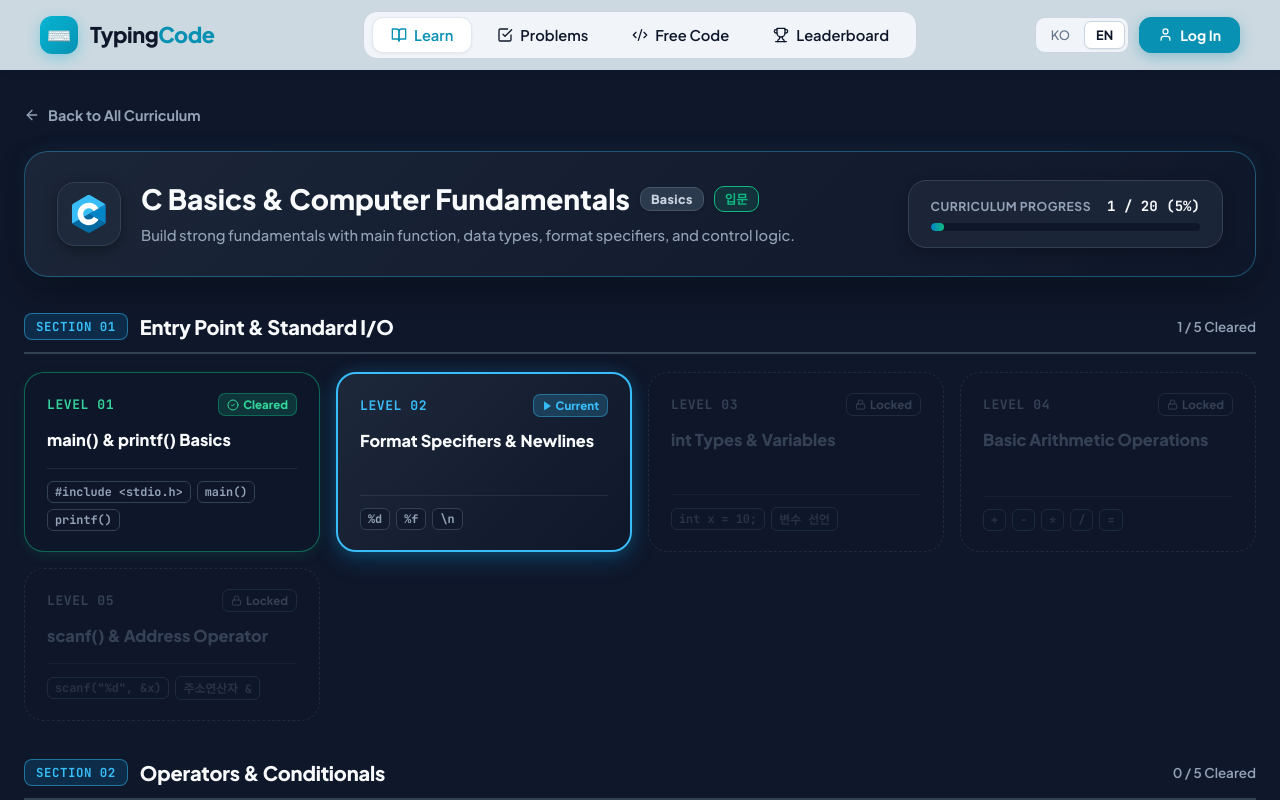
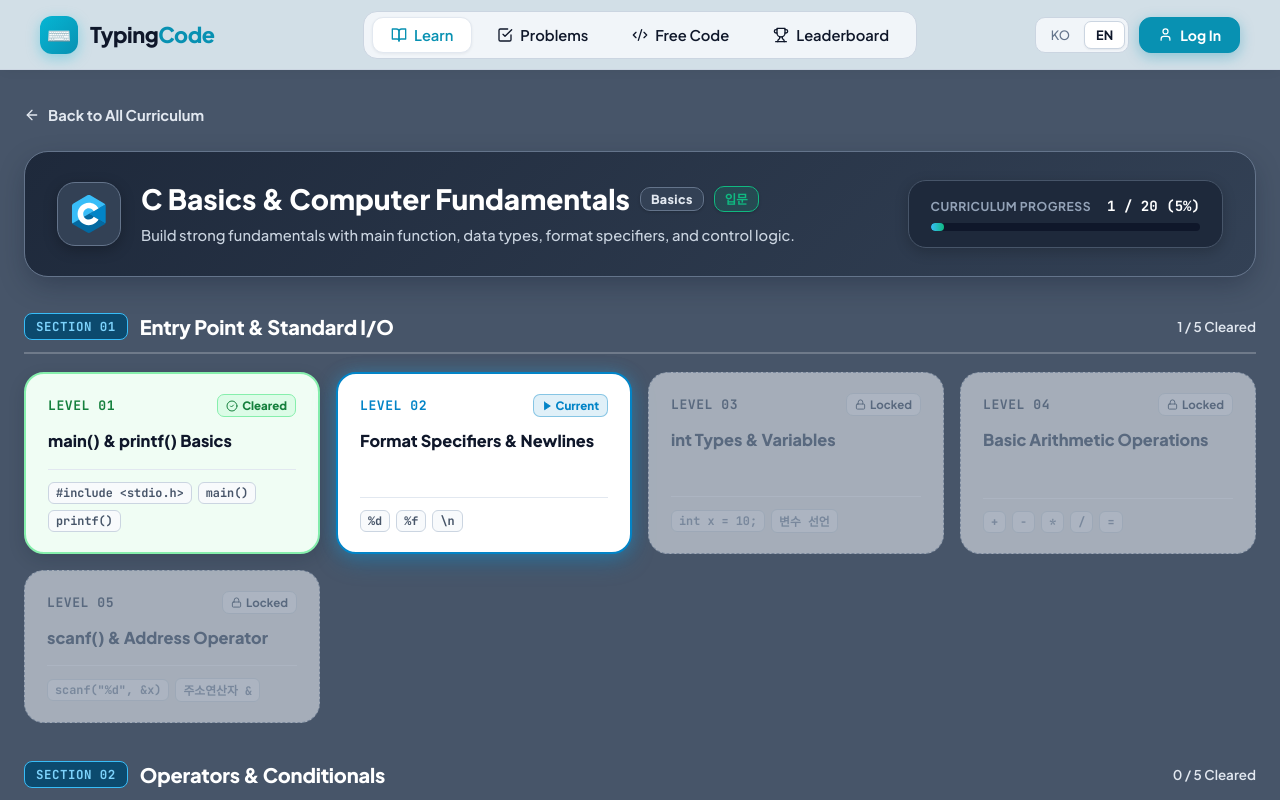
Before and after one commit to iurazilland/TypingCodeV2, a Next.js app: page /practice/c in a window 1280 px wide. Shown: the top 800 px of the page. Built offline with nearby package versions, Linux system fonts and the light colour scheme.

Commit message:
style(practice): apply steel cool-gray (#475569) mid-tone theme with crisp white cards

```diff
--- a/src/app/practice/[language]/page.tsx
+++ b/src/app/practice/[language]/page.tsx
@@ -124,9 +124,9 @@ export default function StageSelectPage({ params }: StageSelectPageProps) {
     }
   }, [rawLang]);
 
-  // Dynamic deep slate navy body background for bridge theme between languages (light) and practice (dark)
+  // Dynamic Steel Cool-Gray (#475569) body background - True mid-tone between light (#e2eff6) and dark (#0e121a)
   useEffect(() => {
-    document.body.style.backgroundColor = '#0f172a';
+    document.body.style.backgroundColor = '#475569';
     return () => {
       document.body.style.backgroundColor = '';
     };
@@ -157,14 +157,14 @@ export default function StageSelectPage({ params }: StageSelectPageProps) {
             display: 'inline-flex',
             alignItems: 'center',
             gap: '8px',
-            color: '#94a3b8',
-            fontSize: '0.9rem',
+            color: '#e2e8f0',
+            fontSize: '0.92rem',
             fontWeight: 700,
             transition: 'color 0.15s ease',
             textDecoration: 'none',
           }}
           onMouseEnter={(e) => (e.currentTarget.style.color = '#38bdf8')}
-          onMouseLeave={(e) => (e.currentTarget.style.color = '#94a3b8')}
+          onMouseLeave={(e) => (e.currentTarget.style.color = '#e2e8f0')}
         >
           <ArrowLeft size={16} />
           <span>{isEn ? 'Back to All Curriculum' : '전체 언어 학습과정으로 돌아가기'}</span>
@@ -176,9 +176,9 @@ export default function StageSelectPage({ params }: StageSelectPageProps) {
         style={{
           padding: '28px 32px',
           borderRadius: '24px',
-          background: 'linear-gradient(135deg, rgba(30, 41, 59, 0.85) 0%, rgba(15, 23, 42, 0.95) 100%)',
-          border: '1.5px solid rgba(56, 189, 248, 0.35)',
-          boxShadow: '0 12px 32px -4px rgba(0, 0, 0, 0.45), 0 0 24px -4px rgba(56, 189, 248, 0.12)',
+          background: 'linear-gradient(135deg, #1e293b 0%, #334155 100%)',
+          border: '1.5px solid #64748b',
+          boxShadow: '0 10px 28px -4px rgba(15, 23, 42, 0.35)',
           marginBottom: '36px',
           display: 'flex',
           justifyContent: 'space-between',
@@ -194,12 +194,12 @@ export default function StageSelectPage({ params }: StageSelectPageProps) {
               width: '64px',
               height: '64px',
               borderRadius: '18px',
-              background: '#1e293b',
-              border: '1.5px solid #334155',
+              background: '#334155',
+              border: '1.5px solid #64748b',
               display: 'flex',
               alignItems: 'center',
               justifyContent: 'center',
-              boxShadow: '0 4px 14px rgba(0, 0, 0, 0.35)',
+              boxShadow: '0 4px 14px rgba(0, 0, 0, 0.25)',
               flexShrink: 0,
             }}
           >
@@ -208,16 +208,16 @@ export default function StageSelectPage({ params }: StageSelectPageProps) {
 
           <div style={{ flex: 1, minWidth: 0 }}>
             <div style={{ display: 'flex', alignItems: 'center', gap: '10px', marginBottom: '8px', flexWrap: 'wrap' }}>
-              <h1 style={{ fontSize: 'clamp(1.3rem, 2.2vw, 1.75rem)', fontWeight: 800, color: '#f8fafc', margin: 0 }}>
+              <h1 style={{ fontSize: 'clamp(1.3rem, 2.2vw, 1.75rem)', fontWeight: 800, color: '#ffffff', margin: 0 }}>
                 {isEn ? matchedModule.title_en : matchedModule.title_ko}
               </h1>
               <span
                 style={{
                   padding: '3px 10px',
                   borderRadius: '10px',
-                  background: 'rgba(51, 65, 85, 0.8)',
-                  color: '#cbd5e1',
-                  border: '1px solid #475569',
+                  background: '#334155',
+                  color: '#e2e8f0',
+                  border: '1px solid #64748b',
                   fontSize: '0.78rem',
                   fontWeight: 800,
                   letterSpacing: '0.03em',
@@ -230,7 +230,7 @@ export default function StageSelectPage({ params }: StageSelectPageProps) {
                 style={{
                   padding: '3px 10px',
                   borderRadius: '10px',
-                  background: `${matchedModule.difficultyColor || '#10b981'}22`,
+                  background: `${matchedModule.difficultyColor || '#10b981'}25`,
                   color: matchedModule.difficultyColor || '#10b981',
                   border: `1.5px solid ${matchedModule.difficultyColor || '#10b981'}`,
                   fontSize: '0.78rem',
@@ -242,7 +242,7 @@ export default function StageSelectPage({ params }: StageSelectPageProps) {
               </span>
             </div>
             <p style={{
-              color: '#94a3b8',
+              color: '#cbd5e1',
               fontSize: '0.92rem',
               lineHeight: 1.55,
               margin: 0,
@@ -257,11 +257,11 @@ export default function StageSelectPage({ params }: StageSelectPageProps) {
         {/* Right: Progress Meter */}
         <div
           style={{
-            background: 'rgba(30, 41, 59, 0.8)',
+            background: '#1e293b',
             padding: '16px 22px',
             borderRadius: '18px',
-            border: '1.5px solid #334155',
-            boxShadow: '0 4px 14px rgba(0, 0, 0, 0.25)',
+            border: '1.5px solid #475569',
+            boxShadow: '0 4px 14px rgba(0, 0, 0, 0.2)',
             flexShrink: 0,
             minWidth: '220px',
           }}
@@ -270,7 +270,7 @@ export default function StageSelectPage({ params }: StageSelectPageProps) {
             <span style={{ fontSize: '0.76rem', color: '#94a3b8', fontWeight: 700, letterSpacing: '0.04em' }}>
               {isEn ? 'CURRICULUM PROGRESS' : '학습 달성률'}
             </span>
-            <span style={{ fontSize: '0.88rem', color: '#f8fafc', fontWeight: 800, fontFamily: 'var(--font-mono)' }}>
+            <span style={{ fontSize: '0.88rem', color: '#ffffff', fontWeight: 800, fontFamily: 'var(--font-mono)' }}>
               {clearedCount} / {totalLevelsCount} ({progressPercent}%)
             </span>
           </div>
@@ -279,7 +279,7 @@ export default function StageSelectPage({ params }: StageSelectPageProps) {
               style={{
                 width: `${progressPercent}%`,
                 height: '100%',
-                background: progressPercent === 100 ? '#10b981' : 'linear-gradient(90deg, #0284c7, #10b981)',
+                background: progressPercent === 100 ? '#10b981' : 'linear-gradient(90deg, #38bdf8, #10b981)',
                 borderRadius: '4px',
                 transition: 'width 0.3s ease',
               }}
@@ -304,7 +304,7 @@ export default function StageSelectPage({ params }: StageSelectPageProps) {
                   justifyContent: 'space-between',
                   marginBottom: '18px',
                   paddingBottom: '12px',
-                  borderBottom: '2px solid #334155',
+                  borderBottom: '2px solid rgba(255, 255, 255, 0.22)',
                   flexWrap: 'wrap',
                   gap: '12px',
                 }}
@@ -314,9 +314,9 @@ export default function StageSelectPage({ params }: StageSelectPageProps) {
                     style={{
                       padding: '4px 11px',
                       borderRadius: '8px',
-                      background: isSectionComplete ? 'rgba(16, 185, 129, 0.2)' : 'rgba(2, 132, 199, 0.2)',
-                      color: isSectionComplete ? '#34d399' : '#38bdf8',
-                      border: `1.5px solid ${isSectionComplete ? 'rgba(16, 185, 129, 0.5)' : 'rgba(56, 189, 248, 0.5)'}`,
+                      background: isSectionComplete ? '#064e3b' : '#0c4a6e',
+                      color: isSectionComplete ? '#6ee7b7' : '#7dd3fc',
+                      border: `1.5px solid ${isSectionComplete ? '#10b981' : '#38bdf8'}`,
                       fontFamily: 'var(--font-mono)',
                       fontSize: '0.78rem',
                       fontWeight: 800,
@@ -325,19 +325,19 @@ export default function StageSelectPage({ params }: StageSelectPageProps) {
                   >
                     SECTION 0{section.sectionNumber}
                   </span>
-                  <h2 style={{ fontSize: '1.25rem', fontWeight: 800, color: '#f8fafc', margin: 0, letterSpacing: '-0.01em' }}>
+                  <h2 style={{ fontSize: '1.25rem', fontWeight: 800, color: '#ffffff', margin: 0, letterSpacing: '-0.01em' }}>
                     {isEn ? section.title_en : section.title_ko}
                   </h2>
                 </div>
 
                 <div style={{ display: 'flex', alignItems: 'center', gap: '6px', fontSize: '0.84rem' }}>
                   {isSectionComplete ? (
-                    <span style={{ color: '#34d399', fontWeight: 700, display: 'inline-flex', alignItems: 'center', gap: '5px' }}>
+                    <span style={{ color: '#6ee7b7', fontWeight: 700, display: 'inline-flex', alignItems: 'center', gap: '5px' }}>
                       <CheckCircle2 size={15} />
                       <span>{isEn ? 'Section Complete' : '섹션 완료'}</span>
                     </span>
                   ) : (
-                    <span style={{ color: '#94a3b8', fontWeight: 600 }}>
+                    <span style={{ color: '#e2e8f0', fontWeight: 600 }}>
                       {sectionClearedCount} / {section.levels.length} {isEn ? 'Cleared' : '완료'}
                     </span>
                   )}
@@ -377,34 +377,34 @@ export default function StageSelectPage({ params }: StageSelectPageProps) {
                         padding: '20px 22px',
                         borderRadius: '20px',
                         textDecoration: 'none',
-                        opacity: isLocked ? 0.45 : 1,
+                        opacity: isLocked ? 0.65 : 1,
                         background: isHovered && !isLocked
-                          ? '#1e293b'
+                          ? '#ffffff'
                           : isCleared
-                          ? 'rgba(15, 23, 42, 0.75)'
+                          ? '#f0fdf4'
                           : isCurrent
-                          ? 'linear-gradient(135deg, rgba(30, 41, 59, 0.95) 0%, rgba(15, 23, 42, 0.95) 100%)'
+                          ? '#ffffff'
                           : isLocked
-                          ? 'rgba(15, 23, 42, 0.4)'
-                          : '#1e293b',
+                          ? 'rgba(241, 245, 249, 0.85)'
+                          : '#ffffff',
                         border: isHovered && !isLocked
-                          ? '2px solid #38bdf8'
+                          ? '2px solid #0284c7'
                           : isCleared
-                          ? '1.5px solid rgba(16, 185, 129, 0.5)'
+                          ? '2px solid #86efac'
                           : isCurrent
-                          ? '2px solid #38bdf8'
+                          ? '2.5px solid #0284c7'
                           : isLocked
-                          ? '1.5px dashed #334155'
-                          : '1.5px solid #334155',
+                          ? '1.5px dashed #94a3b8'
+                          : '1.5px solid #cbd5e1',
                         boxShadow: isHovered && !isLocked
-                          ? '0 12px 30px -4px rgba(2, 132, 199, 0.4), 0 0 16px rgba(56, 189, 248, 0.2)'
+                          ? '0 12px 28px -4px rgba(2, 132, 199, 0.35), 0 4px 10px rgba(15, 23, 42, 0.15)'
                           : isCurrent
-                          ? '0 8px 24px -2px rgba(2, 132, 199, 0.35), 0 0 16px rgba(56, 189, 248, 0.15)'
+                          ? '0 8px 24px -2px rgba(2, 132, 199, 0.4), 0 0 16px rgba(56, 189, 248, 0.25)'
                           : isCleared
-                          ? '0 4px 14px -2px rgba(16, 185, 129, 0.15)'
+                          ? '0 6px 18px -2px rgba(15, 23, 42, 0.2)'
                           : isLocked
                           ? 'none'
-                          : '0 4px 14px -2px rgba(0, 0, 0, 0.3)',
+                          : '0 6px 18px -2px rgba(15, 23, 42, 0.25)',
                         transform: isHovered && !isLocked ? 'translateY(-3px)' : 'translateY(0)',
                         cursor: isLocked ? 'not-allowed' : 'pointer',
                         transition: 'all 0.22s cubic-bezier(0.4, 0, 0.2, 1)',
@@ -418,7 +418,7 @@ export default function StageSelectPage({ params }: StageSelectPageProps) {
                               fontFamily: 'var(--font-mono)',
                               fontSize: '0.82rem',
                               fontWeight: 800,
-                              color: isLocked ? '#64748b' : isCleared ? '#34d399' : isCurrent ? '#38bdf8' : '#94a3b8',
+                              color: isLocked ? '#64748b' : isCleared ? '#15803d' : isCurrent ? '#0284c7' : '#475569',
                               letterSpacing: '0.04em',
                             }}
                           >
@@ -431,9 +431,9 @@ export default function StageSelectPage({ params }: StageSelectPageProps) {
                               style={{
                                 padding: '3px 8px',
                                 borderRadius: '7px',
-                                background: 'rgba(16, 185, 129, 0.2)',
-                                color: '#34d399',
-                                border: '1px solid rgba(16, 185, 129, 0.4)',
+                                background: '#dcfce7',
+                                color: '#15803d',
+                                border: '1px solid #86efac',
                                 fontSize: '0.72rem',
                                 fontWeight: 800,
                                 display: 'inline-flex',
@@ -449,9 +449,9 @@ export default function StageSelectPage({ params }: StageSelectPageProps) {
                               style={{
                                 padding: '3px 8px',
                                 borderRadius: '7px',
-                                background: 'rgba(56, 189, 248, 0.2)',
-                                color: '#38bdf8',
-                                border: '1px solid rgba(56, 189, 248, 0.4)',
+                                background: 'rgba(2, 132, 199, 0.12)',
+                                color: '#0284c7',
+                                border: '1px solid rgba(2, 132, 199, 0.4)',
                                 fontSize: '0.72rem',
                                 fontWeight: 800,
                                 display: 'inline-flex',
@@ -467,9 +467,9 @@ export default function StageSelectPage({ params }: StageSelectPageProps) {
                               style={{
                                 padding: '3px 8px',
                                 borderRadius: '7px',
-                                background: 'rgba(15, 23, 42, 0.6)',
+                                background: '#e2e8f0',
                                 color: '#64748b',
-                                border: '1px solid #334155',
+                                border: '1px solid #cbd5e1',
                                 fontSize: '0.72rem',
                                 fontWeight: 700,
                                 display: 'inline-flex',
@@ -488,7 +488,7 @@ export default function StageSelectPage({ params }: StageSelectPageProps) {
                           style={{
                             fontSize: '1.02rem',
                             fontWeight: 800,
-                            color: isLocked ? '#64748b' : '#f8fafc',
+                            color: isLocked ? '#64748b' : '#0f172a',
                             lineHeight: 1.45,
                             margin: 0,
                             wordBreak: 'keep-all',
@@ -507,7 +507,7 @@ export default function StageSelectPage({ params }: StageSelectPageProps) {
                             alignItems: 'center',
                             gap: '6px',
                             flexWrap: 'wrap',
-                            borderTop: '1px solid rgba(255, 255, 255, 0.08)',
+                            borderTop: '1px solid #e2e8f0',
                             paddingTop: '12px',
                           }}
                         >
@@ -518,9 +518,9 @@ export default function StageSelectPage({ params }: StageSelectPageProps) {
                                 fontFamily: 'var(--font-mono)',
                                 fontSize: '0.74rem',
                                 fontWeight: 700,
-                                color: isLocked ? '#475569' : isHovered ? '#38bdf8' : '#94a3b8',
-                                background: 'rgba(15, 23, 42, 0.6)',
-                                border: '1px solid #334155',
+                                color: isLocked ? '#94a3b8' : isHovered ? '#0284c7' : '#475569',
+                                background: isLocked ? '#e2e8f0' : '#f8fafc',
+                                border: '1px solid #cbd5e1',
                                 padding: '2px 7px',
                                 borderRadius: '6px',
                                 whiteSpace: 'nowrap',
```
